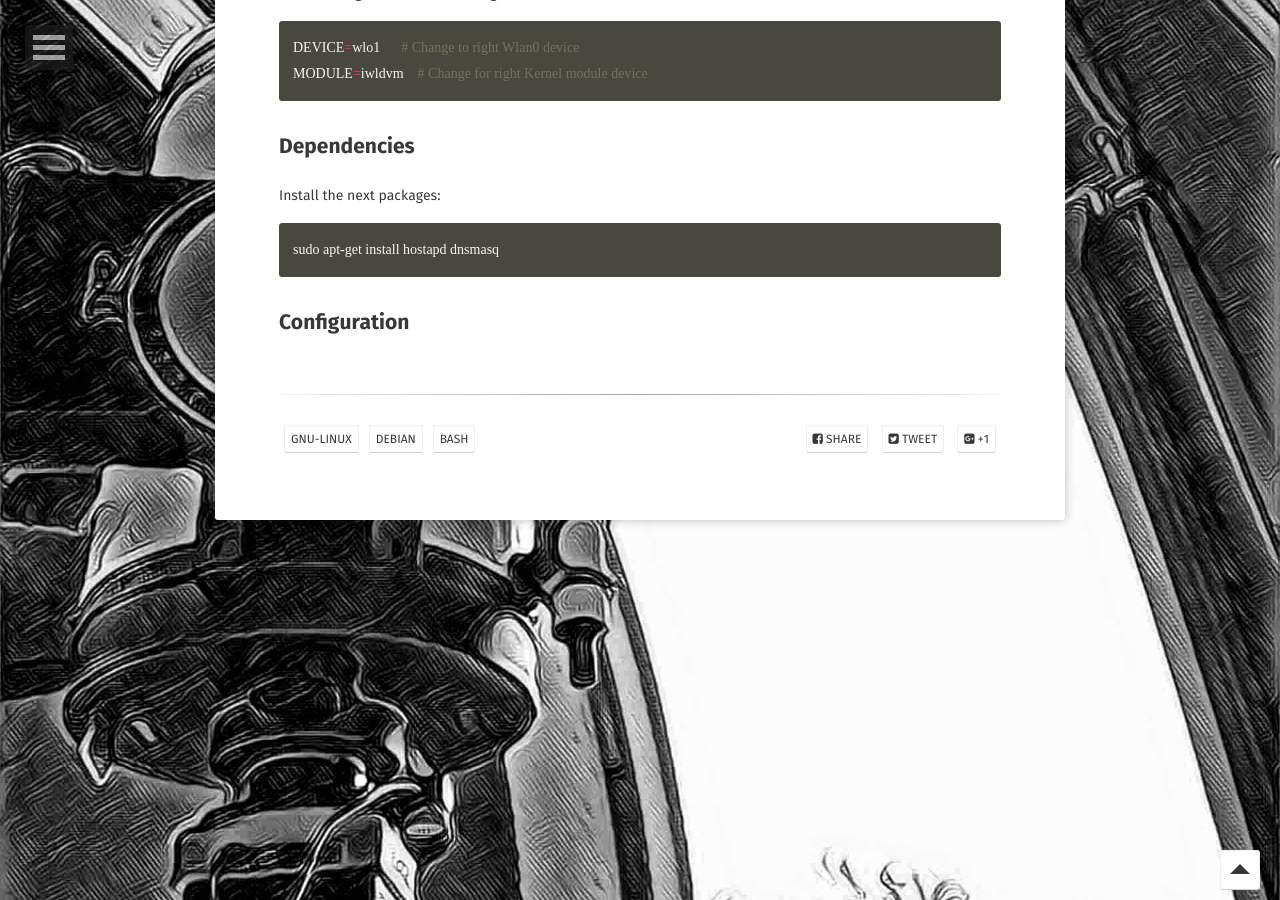
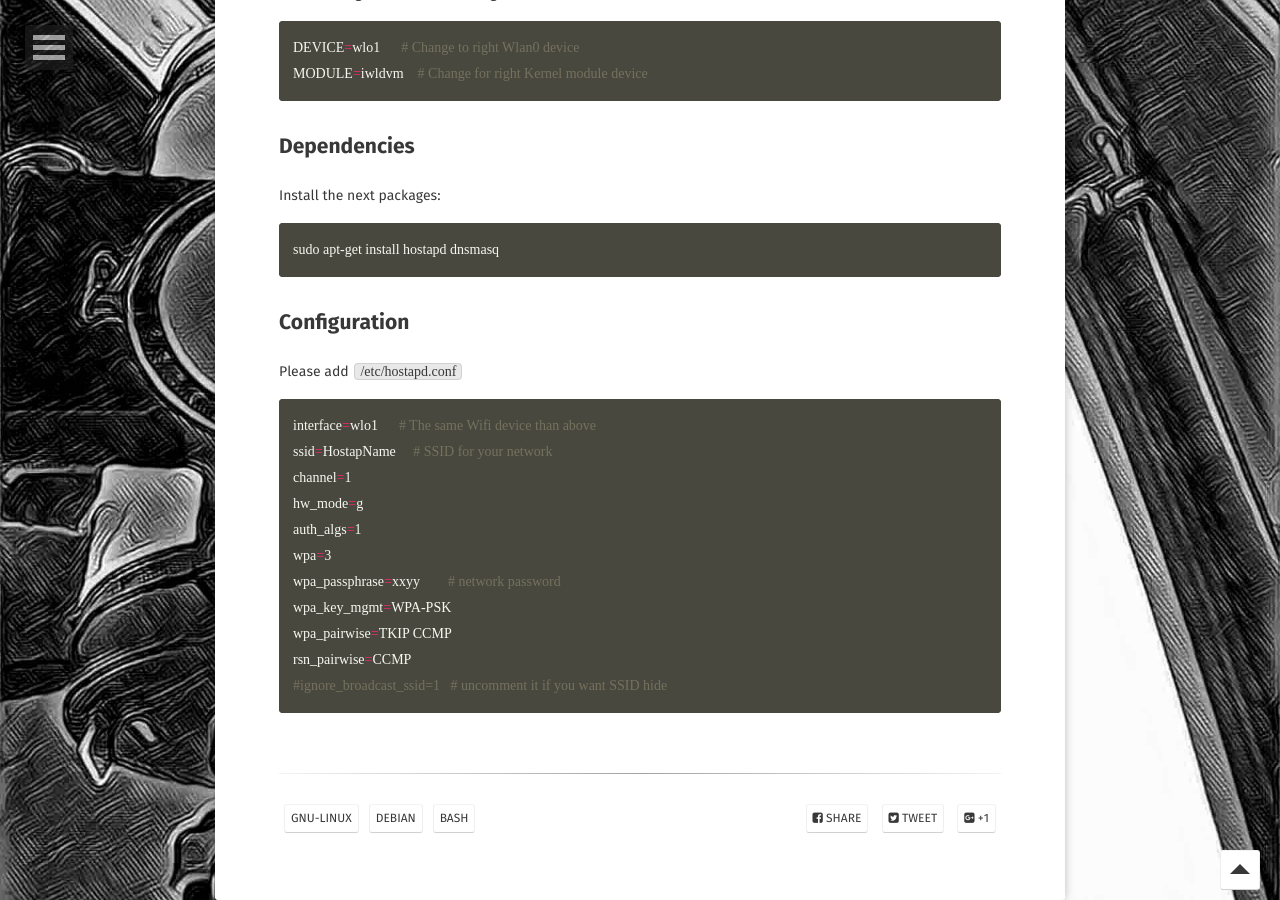
Before and after one commit to hpsaturn/hpsaturn.github.io, a Jekyll site: the page built from _posts/2009-12-19-debian-linux-hotspot.md, in a window 1280 px wide and 900 px high, scrolled down 2817 px. Built offline with Jekyll 4.4.1, drawn with Linux system fonts in a browser that asks for light colours; some web fonts are replaced.

Commit message:
added hostapd config and testing syntax block

````diff
--- a/_posts/2009-12-19-debian-linux-hotspot.md
+++ b/_posts/2009-12-19-debian-linux-hotspot.md
@@ -112,3 +112,19 @@ sudo apt-get install hostapd dnsmasq
 ```
 
 ## Configuration
+
+Please add `/etc/hostapd.conf`
+
+``` bash
+interface=wlo1      # The same Wifi device than above
+ssid=HostapName     # SSID for your network
+channel=1
+hw_mode=g
+auth_algs=1
+wpa=3
+wpa_passphrase=xxyy        # network password
+wpa_key_mgmt=WPA-PSK
+wpa_pairwise=TKIP CCMP
+rsn_pairwise=CCMP
+#ignore_broadcast_ssid=1   # uncomment it if you want SSID hide
+```
````
